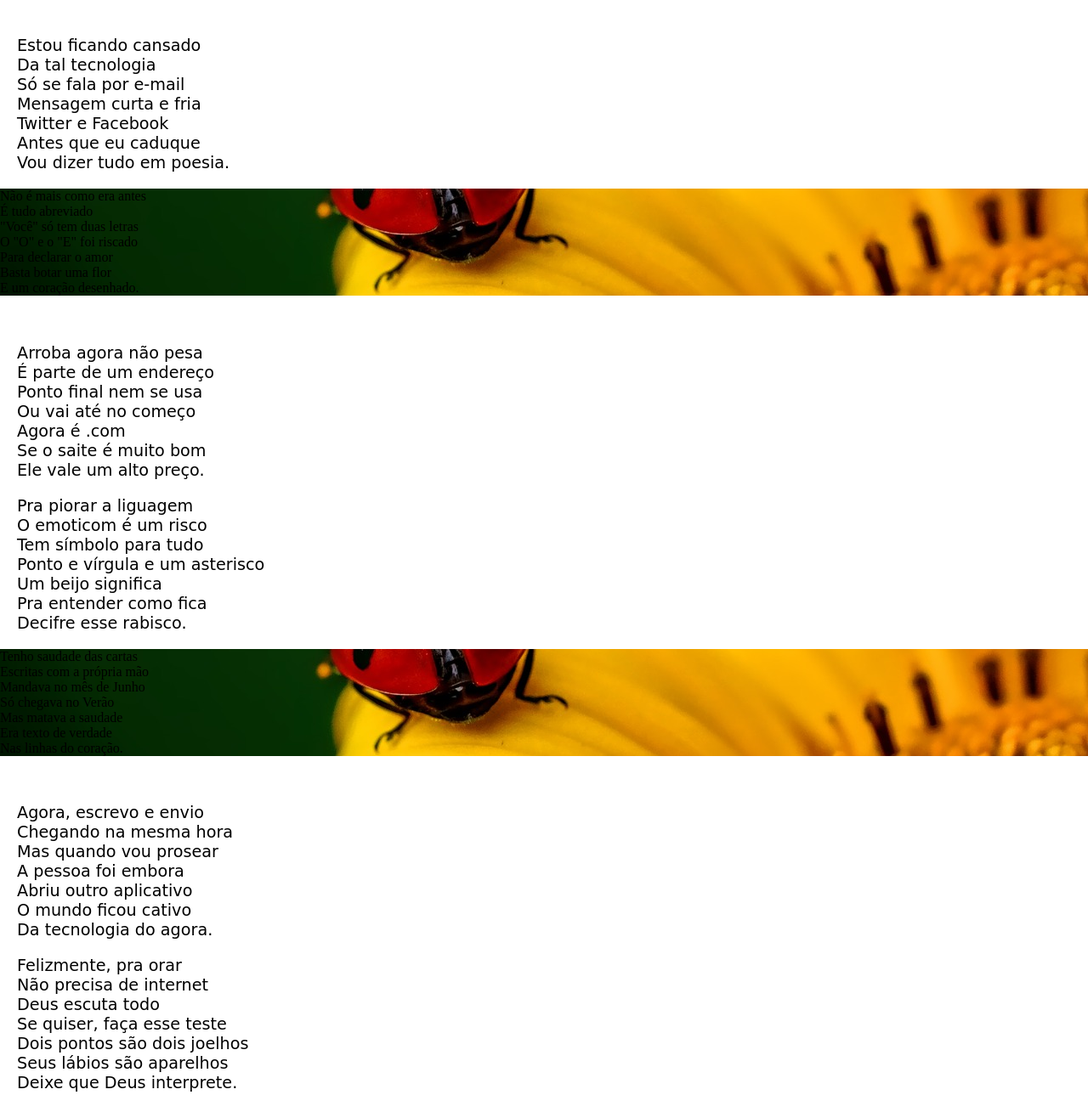
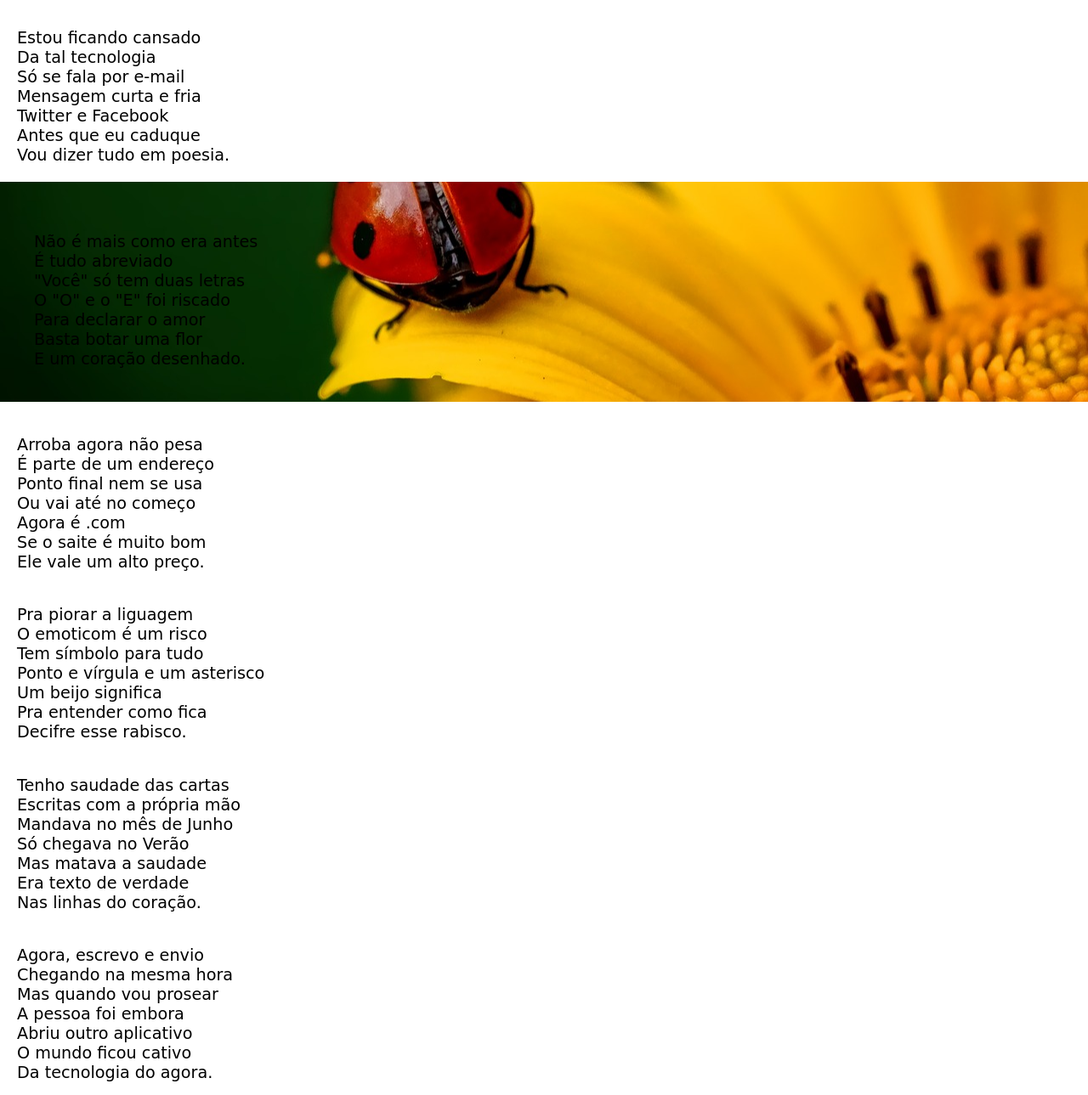
Before and after one commit to thamirisferreiraa/html-css, a plain HTML site: page Desafios/des-010/cordel-moderno.html in a window 1280 px wide. Shown: the part 289-1578 px from the top of the page at 85% size. Drawn offline with Linux system fonts and the light colour scheme.

Commit message:
atualizações

```diff
--- a/Desafios/des-010/cordel-moderno.html
+++ b/Desafios/des-010/cordel-moderno.html
@@ -14,7 +14,7 @@
     </header>
     <main>
         <article>
-            <div id="normal">
+            <section class="normal">
                 <p>Estou ficando cansado
                     <br>
                     Da tal tecnologia
@@ -28,8 +28,8 @@
                     Antes que eu caduque
                     <br>
                     Vou dizer tudo em poesia.</p>
-            </div>
-            <div id="imagem"><p id="">
+            </section>
+            <section class="imagem01"><p id="fotinhas">
                     Não é mais como era antes
                     <br>
                     É tudo abreviado
@@ -43,8 +43,8 @@
                     Basta botar uma flor
                     <br>
                     E um coração desenhado.
-            </p></div>
-                <div id="normal"><p>
+            </p></section>
+                <section id="normal"><p>
                     Arroba agora não pesa
                     <br>
                     É parte de um endereço
@@ -75,8 +75,8 @@
                     <br>
                     Decifre esse rabisco.
                     </p>
-                </div>
-                    <div id="imagem"><p>
+                </section>
+                    <section class="imagem02"><p id="fotinhas">
                     Tenho saudade das cartas
                     <br>
                     Escritas com a própria mão
@@ -90,8 +90,8 @@
                     Era texto de verdade
                     <br>
                     Nas linhas do coração.
-                    </p></div>
-                    <div id="normal"><p>
+                    </p></section>
+                    <section class="normal"><p>
                     Agora, escrevo e envio
                     <br>
                     Chegando na mesma hora
@@ -120,7 +120,7 @@
                     Seus lábios são aparelhos
                     <br>
                     Deixe que Deus interprete.
-                    </p></div>
+                    </p></section>
         </article>
     </main>
 </body>
--- a/Desafios/des-010/style.css
+++ b/Desafios/des-010/style.css
@@ -43,19 +43,22 @@ a:hover{
     text-decoration: underline;
 }
 
-div{
+section{
     display: block;
 }
 
-div#normal{
+section.imagem01{
+    background-image: url(imagens/background001.jpg);
+    background-position: right center;
+    padding: 20px;
+    background-repeat: no-repeat;
+    background-attachment: fixed;
+    background-size: fixed;
+}
+
+p{
     font-family: var(--fonte3);
     font-size: larger;
     margin-left: 20px;
     padding-top: 20px;
-
 }
-
-div#imagem{
-    background-image: url(imagens/background001.jpg);
-    background-position: right center;
-}
```
